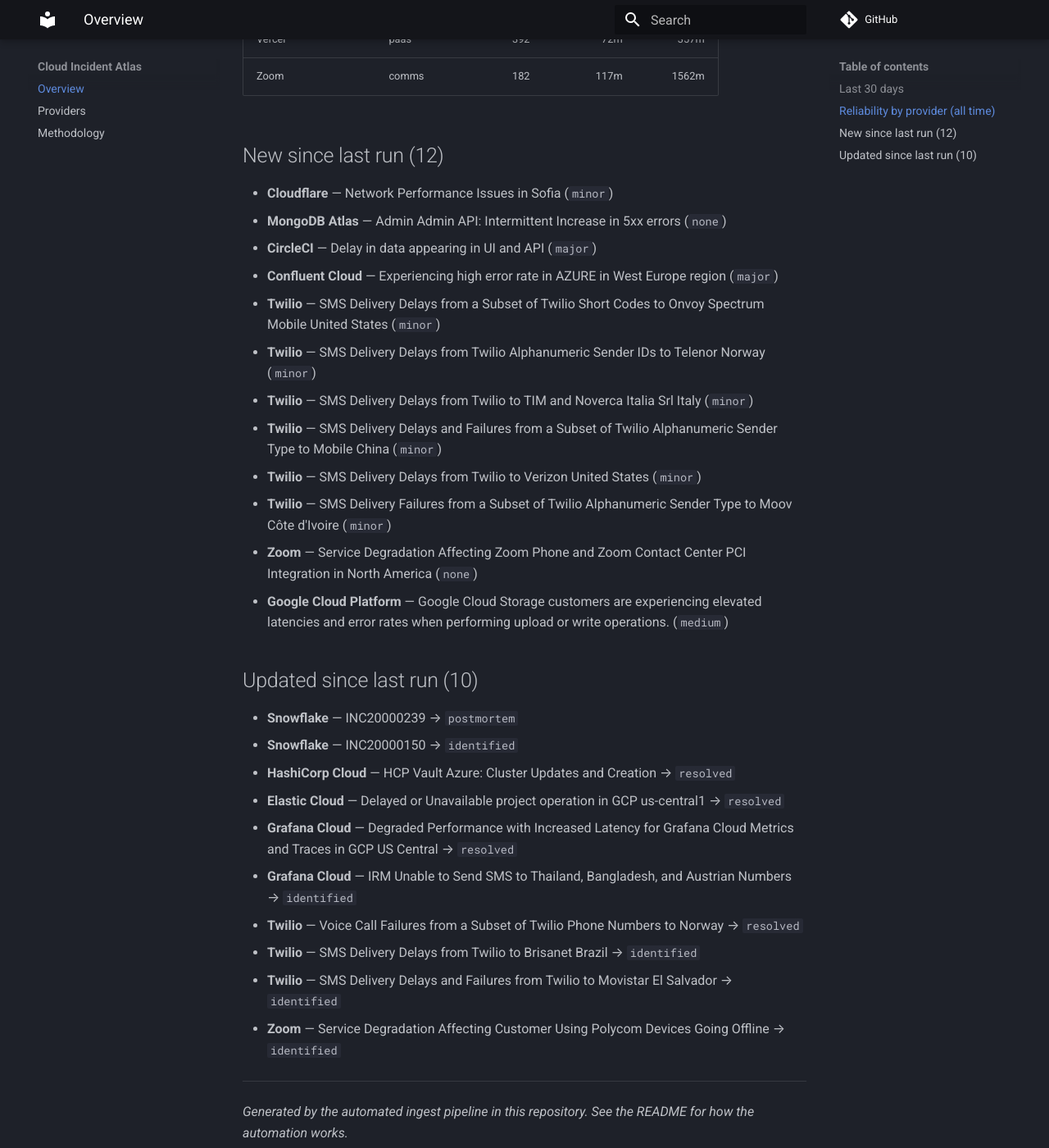
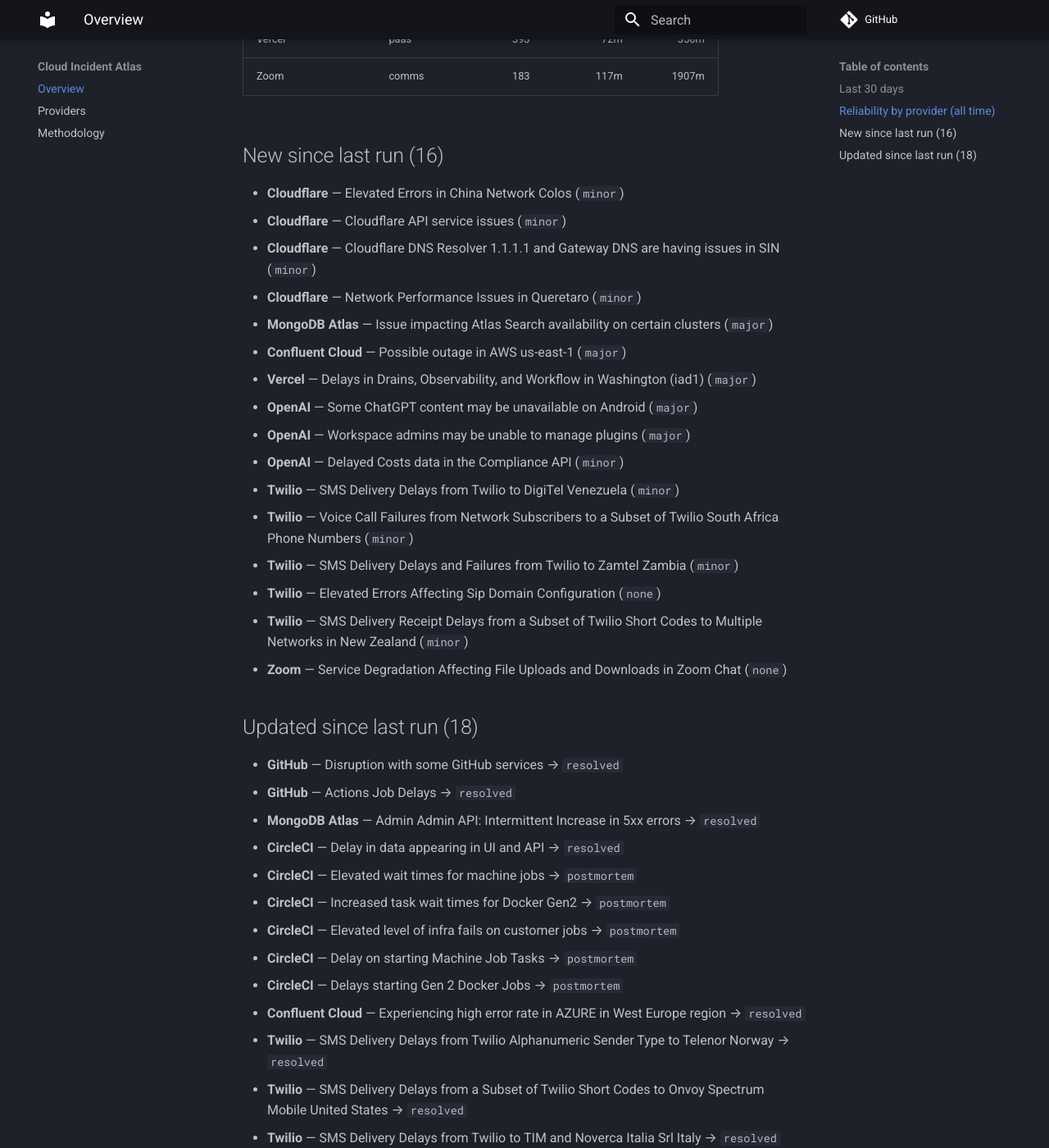
Before and after one commit to ayushgupta07xx/cloud-incident-atlas, an MkDocs documentation site: the page built from docs/index.md, in a window 1280 px wide and 1400 px high, scrolled down 1513 px. Shown: the whole window at 82% size. Built offline with MkDocs 1.6.1 and Material for MkDocs 9.7.7, drawn with Linux system fonts in a browser that asks for light colours; comment, search, counter and statistics services are not loaded; some of the changed text lies outside the part shown.

Commit message:
docs: refresh digest and charts
Regenerated from the corpus by the ingest pipeline.

Run: https://github.com/ayushgupta07xx/cloud-incident-atlas/actions/runs/38073609130

Co-authored-by: github-actions[bot] <41898282+github-actions[bot]@users.noreply.github.com>

```diff
--- a/docs/index.md
+++ b/docs/index.md
@@ -25,45 +25,57 @@
 | GitHub | devtools | 635 | 67m | 287m |
 | Grafana Cloud | observability | 770 | 90m | 1134m |
 | HashiCorp Cloud | devtools | 39 | 196m | 1770m |
-| MongoDB Atlas | data | 277 | 120m | 1412m |
+| MongoDB Atlas | data | 278 | 120m | 1406m |
 | Netlify | paas | 225 | 38m | 189m |
 | New Relic | observability | 108 | 63m | 311m |
 | npm | devtools | 64 | 105m | 349m |
-| OpenAI | ai | 104 | 100m | 572m |
+| OpenAI | ai | 107 | 100m | 570m |
 | Sentry | observability | 342 | 85m | 363m |
 | Snowflake | data | 203 | 118m | 592m |
 | Supabase | paas | 438 | 150m | 1237m |
-| Twilio | comms | 11078 | 270m | 1095m |
-| Vercel | paas | 392 | 72m | 357m |
-| Zoom | comms | 182 | 117m | 1562m |
+| Twilio | comms | 11083 | 270m | 1094m |
+| Vercel | paas | 393 | 72m | 356m |
+| Zoom | comms | 183 | 117m | 1907m |
 
-## New since last run (12)
+## New since last run (16)
 
-- **Cloudflare** — Network Performance Issues in Sofia (`minor`)
-- **MongoDB Atlas** — Admin Admin API: Intermittent Increase in 5xx errors (`none`)
-- **CircleCI** — Delay in data appearing in UI and API (`major`)
-- **Confluent Cloud** — Experiencing high error rate in AZURE in West Europe region (`major`)
-- **Twilio** — SMS Delivery Delays from a Subset of Twilio Short Codes to Onvoy Spectrum Mobile United States (`minor`)
-- **Twilio** — SMS Delivery Delays from Twilio Alphanumeric Sender IDs to Telenor Norway (`minor`)
-- **Twilio** — SMS Delivery Delays from Twilio to TIM and Noverca Italia Srl Italy (`minor`)
-- **Twilio** — SMS Delivery Delays and Failures from a Subset of Twilio Alphanumeric Sender Type to Mobile China (`minor`)
-- **Twilio** — SMS Delivery Delays from Twilio to Verizon United States (`minor`)
-- **Twilio** — SMS Delivery Failures from a Subset of Twilio Alphanumeric Sender Type to Moov Côte d'Ivoire (`minor`)
-- **Zoom** — Service Degradation Affecting Zoom Phone and Zoom Contact Center PCI Integration in North America (`none`)
-- **Google Cloud Platform** — Google Cloud Storage customers are experiencing elevated latencies and error rates when performing upload or write operations. (`medium`)
+- **Cloudflare** — Elevated Errors in China Network Colos (`minor`)
+- **Cloudflare** — Cloudflare API service issues (`minor`)
+- **Cloudflare** — Cloudflare DNS Resolver 1.1.1.1 and Gateway DNS are having issues in SIN (`minor`)
+- **Cloudflare** — Network Performance Issues in Queretaro (`minor`)
+- **MongoDB Atlas** — Issue impacting Atlas Search availability on certain clusters (`major`)
+- **Confluent Cloud** — Possible outage in AWS us-east-1 (`major`)
+- **Vercel** — Delays in Drains, Observability, and Workflow in Washington (iad1) (`major`)
+- **OpenAI** — Some ChatGPT content may be unavailable on Android (`major`)
+- **OpenAI** — Workspace admins may be unable to manage plugins (`major`)
+- **OpenAI** — Delayed Costs data in the Compliance API (`minor`)
+- **Twilio** — SMS Delivery Delays from Twilio to DigiTel Venezuela (`minor`)
+- **Twilio** — Voice Call Failures from Network Subscribers to a Subset of Twilio South Africa Phone Numbers (`minor`)
+- **Twilio** — SMS Delivery Delays and Failures from Twilio to Zamtel Zambia (`minor`)
+- **Twilio** — Elevated Errors Affecting Sip Domain Configuration (`none`)
+- **Twilio** — SMS Delivery Receipt Delays from a Subset of Twilio Short Codes to Multiple Networks in New Zealand (`minor`)
+- **Zoom** — Service Degradation Affecting File Uploads and Downloads in Zoom Chat (`none`)
 
-## Updated since last run (10)
+## Updated since last run (18)
 
-- **Snowflake** — INC20000239 → `postmortem`
-- **Snowflake** — INC20000150 → `identified`
-- **HashiCorp Cloud** — HCP Vault Azure: Cluster Updates and Creation → `resolved`
-- **Elastic Cloud** — Delayed or Unavailable project operation in GCP us-central1 → `resolved`
-- **Grafana Cloud** — Degraded Performance with Increased Latency for Grafana Cloud Metrics and Traces in GCP US Central → `resolved`
-- **Grafana Cloud** — IRM Unable to Send SMS to Thailand, Bangladesh, and Austrian Numbers → `identified`
-- **Twilio** — Voice Call Failures from a Subset of Twilio Phone Numbers to Norway → `resolved`
+- **GitHub** — Disruption with some GitHub services → `resolved`
+- **GitHub** — Actions Job Delays → `resolved`
+- **MongoDB Atlas** — Admin Admin API: Intermittent Increase in 5xx errors → `resolved`
+- **CircleCI** — Delay in data appearing in UI and API → `resolved`
+- **CircleCI** — Elevated wait times for machine jobs → `postmortem`
+- **CircleCI** — Increased task wait times for Docker Gen2 → `postmortem`
+- **CircleCI** — Elevated level of infra fails on customer jobs → `postmortem`
+- **CircleCI** — Delay on starting Machine Job Tasks → `postmortem`
+- **CircleCI** — Delays starting Gen 2 Docker Jobs → `postmortem`
+- **Confluent Cloud** — Experiencing high error rate in AZURE in West Europe region → `resolved`
+- **Twilio** — SMS Delivery Delays from Twilio Alphanumeric Sender Type to Telenor Norway → `resolved`
+- **Twilio** — SMS Delivery Delays from a Subset of Twilio Short Codes to Onvoy Spectrum Mobile United States → `resolved`
+- **Twilio** — SMS Delivery Delays from Twilio to TIM and Noverca Italia Srl Italy → `resolved`
+- **Twilio** — SMS Delivery Delays and Failures from a Subset of Twilio Alphanumeric Sender IDs to Mobile China → `monitoring`
 - **Twilio** — SMS Delivery Delays from Twilio to Brisanet Brazil → `identified`
-- **Twilio** — SMS Delivery Delays and Failures from Twilio to Movistar El Salvador → `identified`
-- **Zoom** — Service Degradation Affecting Customer Using Polycom Devices Going Offline → `identified`
+- **Twilio** — SMS Delivery Delays and Failures from Twilio to Movistar El Salvador → `monitoring`
+- **Zoom** — Service Degradation Affecting Customer Using Polycom Devices Going Offline → `resolved`
+- **Google Cloud Platform** — Google Cloud Storage customers are experiencing elevated latencies and error rates when performing upload or write operations. → `resolved`
 
 ---
 
```
Also changed, not shown: other parts of docs/index.md (+6 -6 lines), README.md (+10 -10 lines), docs/providers.md (+12 -12 lines), docs/img/mttr.svg, docs/img/timeline.svg.
